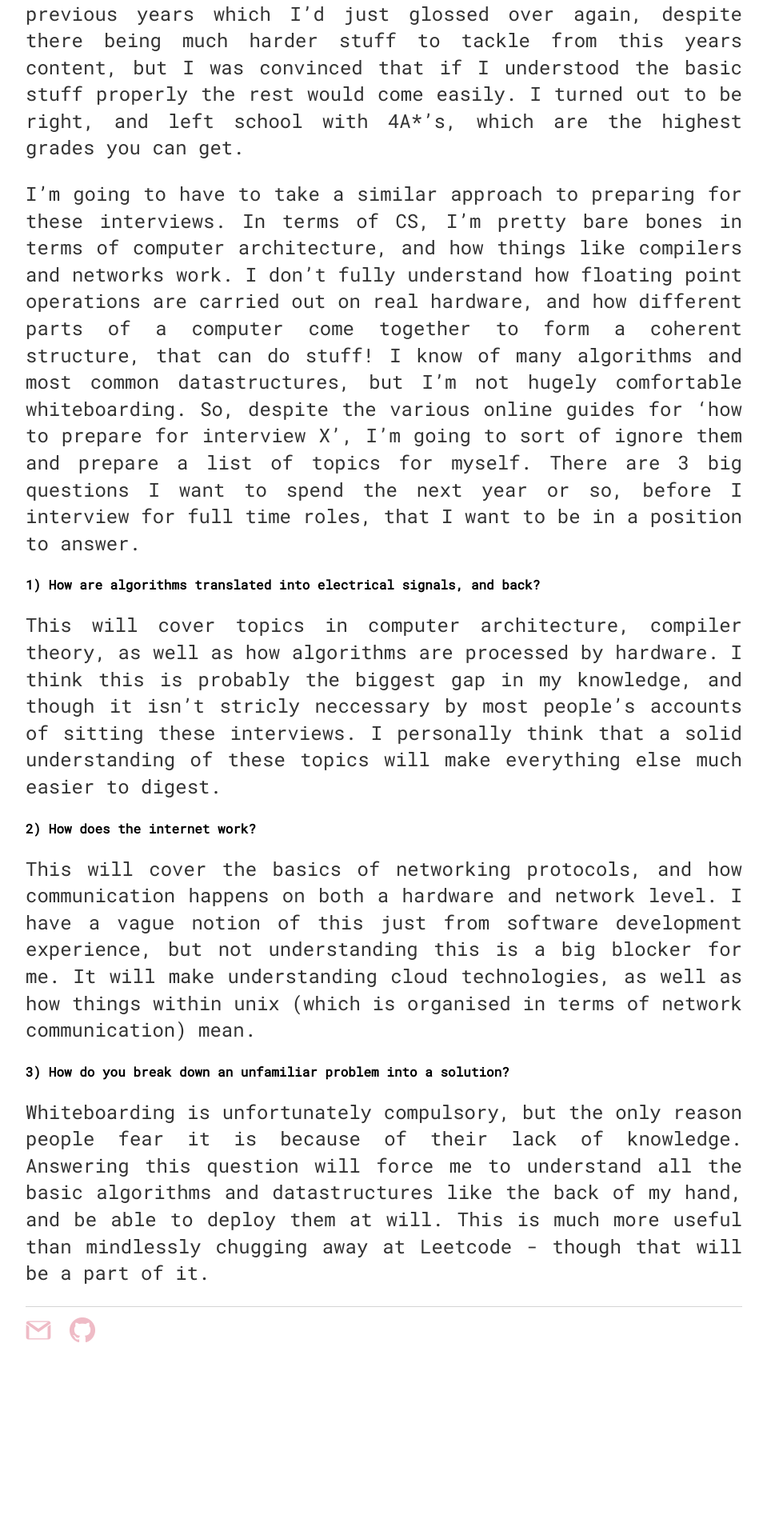
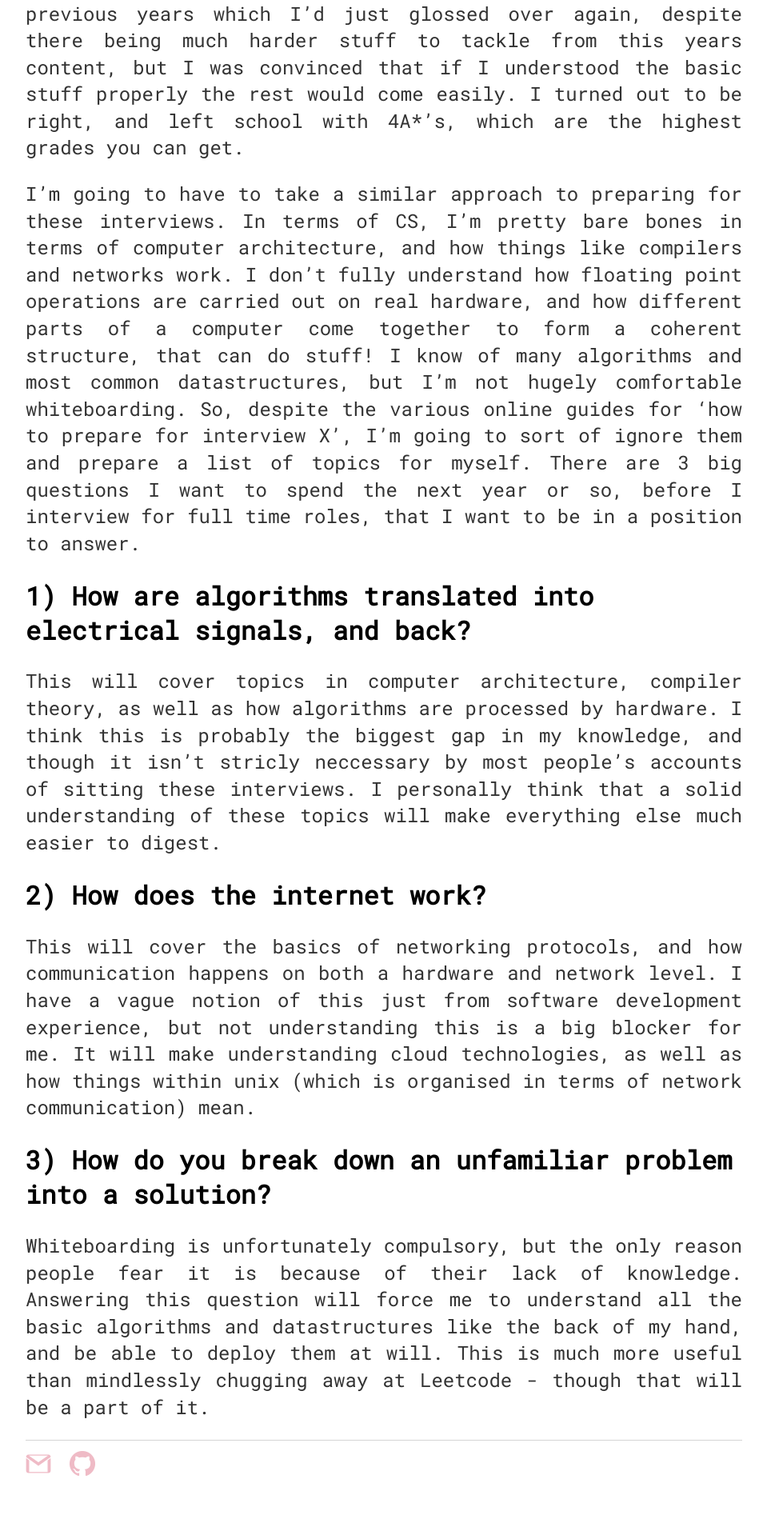
Before and after one commit to skailasa/skailasa.github.io, a Jekyll site: the page built from _posts/2019-07-08-interview-strategising.md, in a window 1280 px wide. Shown: the part 1461-3370 px from the top of the page at 80% size, without its empty margins (160-1119 px from the left). Built offline with Jekyll 4.4.1, drawn with Linux system fonts in a browser that asks for light colours; before the commit the page ends 3203 px from its top, so only the background shows below that.

Commit message:
Resize headings

```diff
--- a/_posts/2019-07-08-interview-strategising.md
+++ b/_posts/2019-07-08-interview-strategising.md
@@ -10,14 +10,14 @@ In order to do this, I'm going to draw on the sole other experience I've had of
 
 I'm going to have to take a similar approach to preparing for these interviews. In terms of CS, I'm pretty bare bones in terms of computer architecture, and how things like compilers and networks work. I don't fully understand how floating point operations are carried out on real hardware, and how different parts of a computer come together to form a coherent structure, that can do stuff! I know of many algorithms and most common datastructures, but I'm not hugely comfortable whiteboarding. So, despite the various online guides for 'how to prepare for interview X', I'm going to sort of ignore them and prepare a list of topics for myself. There are 3 big questions I want to spend the next year or so, before I interview for full time roles, that I want to be in a position to answer.
 
-#### 1) How are algorithms translated into electrical signals, and back?
+## 1) How are algorithms translated into electrical signals, and back?
 
 This will cover topics in computer architecture, compiler theory, as well as how algorithms are processed by hardware. I think this is probably the biggest gap in my knowledge, and though it isn't stricly neccessary by most people's accounts of sitting these interviews. I personally think that a solid understanding of these topics will make everything else much easier to digest.
 
-#### 2) How does the internet work?
+## 2) How does the internet work?
 
 This will cover the basics of networking protocols, and how communication happens on both a hardware and network level. I have a vague notion of this just from software development experience, but not understanding this is a big blocker for me. It will make understanding cloud technologies, as well as how things within unix (which is organised in terms of network communication) mean.
 
-#### 3) How do you break down an unfamiliar problem into a solution?
+## 3) How do you break down an unfamiliar problem into a solution?
 
 Whiteboarding is unfortunately compulsory, but the only reason people fear it is because of their lack of knowledge. Answering this question will force me to understand all the basic algorithms and datastructures like the back of my hand, and be able to deploy them at will. This is much more useful than mindlessly chugging away at Leetcode - though that will be a part of it.
```
